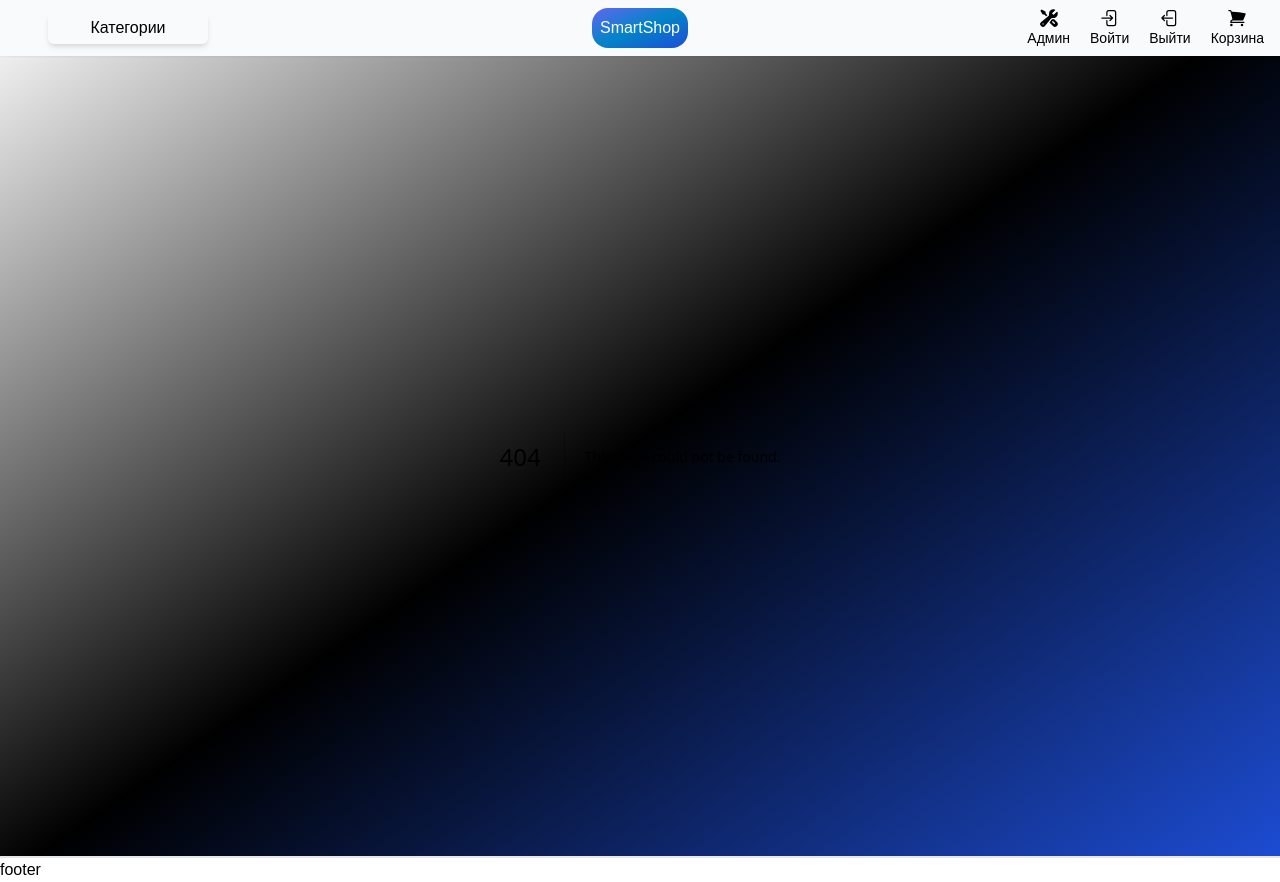
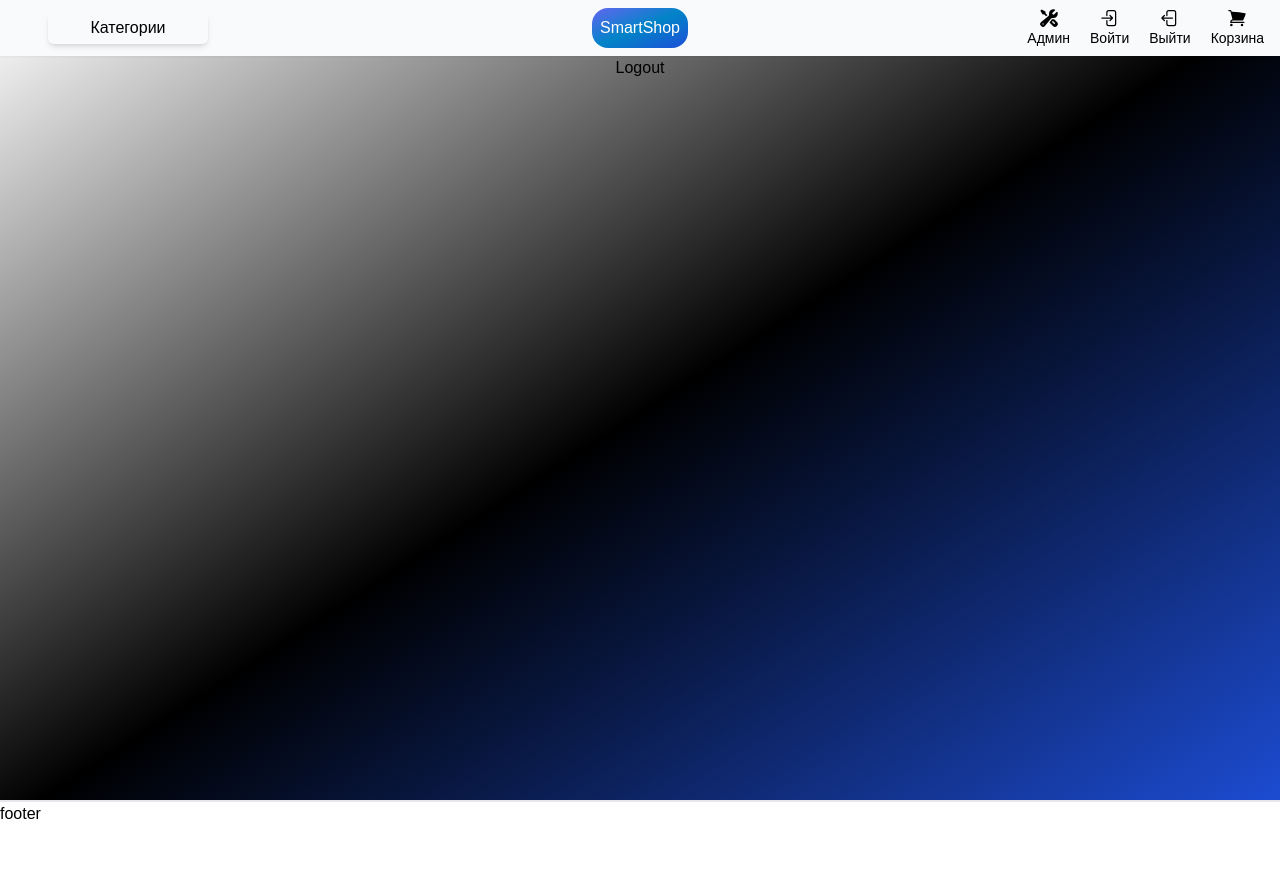
Before and after one commit to f-kurdan/SmartShop, a Next.js app in the folder online-store/new-client/: page /auth/logout in a window 1280 px wide. Before the commit this address had no page. After the commit the page ends 826 px from the top, so only its background shows below. Built offline with nearby package versions, Linux system fonts and the light colour scheme; a web font is replaced by a local one.

Commit message:
Add login and login pages

```diff
--- /dev/null
+++ b/online-store/new-client/src/pages/auth/logout/index.tsx
@@ -0,0 +1,9 @@
+import React from 'react'
+
+const Logout = () => {
+  return (
+    <div>Logout</div>
+  )
+}
+
+export default Logout
```
Also changed, not shown: online-store/new-client/src/pages/auth/login/index.tsx (added).
